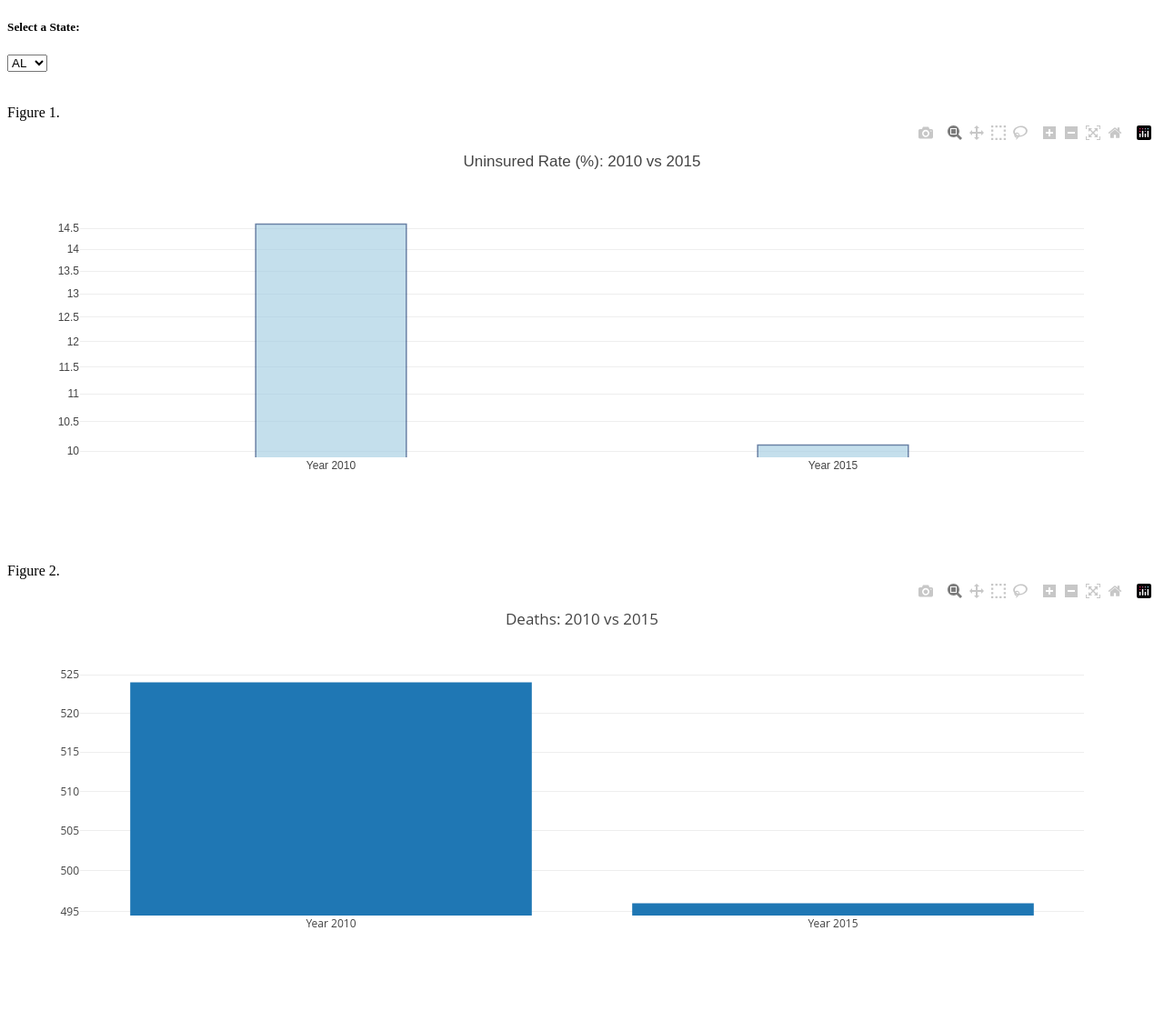
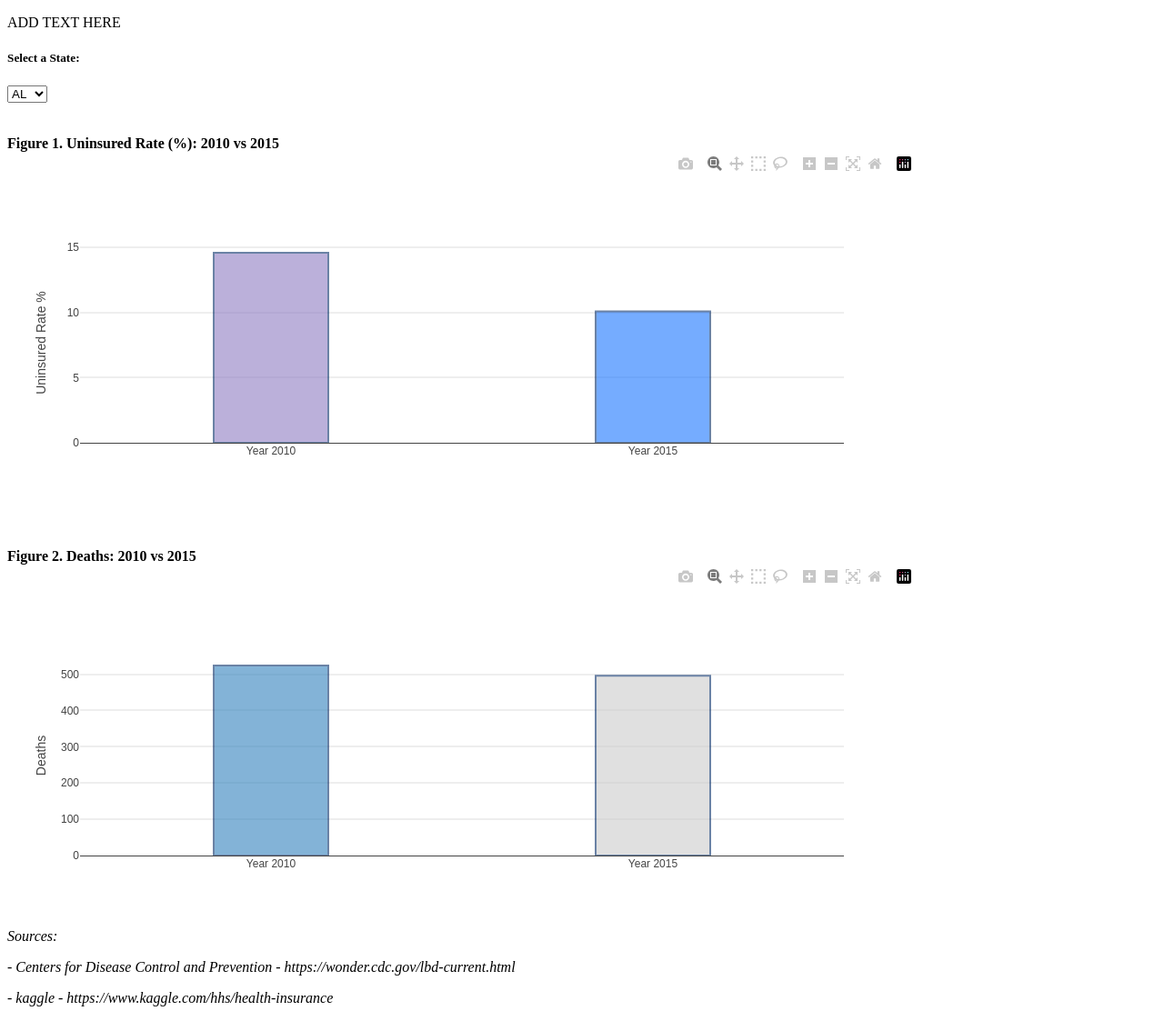
Before and after one commit to Sanjaye22/CU-BootCampProject-Two, a Flask app: template Templates/index.html in a window 1280 px wide. Shown: the part 914-2037 px from the top of the page at 91% size. Before the commit the page ends 1934 px from the top, so only its background shows below. Run offline with Flask 2, Linux system fonts and the light colour scheme; the template is opened without the code that fills it, so the values that code supplies are empty; some libraries are stand-ins or nearby versions.

Commit message:
update js

```diff
--- a/Static/css/style.css
+++ b/Static/css/style.css
@@ -1,4 +1,4 @@
-.info {
+/* .info {
     padding: 6px 8px;
     font: 14px/16px Arial, Helvetica, sans-serif;
     background: white;
@@ -21,10 +21,20 @@
     float: left;
     margin-right: 8px;
     opacity: 0.7;
-  }
+  } */
 
 
 /* set map, body, and html to 100% of the screen size */
 #map {
   height: 800px;
 }
+
+.fig {
+  text-align: left;
+  color: black;
+  font-weight: bold;
+}
+
+.source {
+  font-style: italic;
+}
--- a/Static/js/chart.js
+++ b/Static/js/chart.js
@@ -8,7 +8,7 @@ function buildBar (sample) {
           stateData[key] = value[sample]
           }
       }
-     //Bar Chart
+     //Bar Chart - Uninsured rate
       var trace = {
         x: ["Year 2010", "Year 2015"],
         y: [stateData.Uninsured_Rate_2010, stateData.Uninsured_Rate_2015],
@@ -16,11 +16,11 @@ function buildBar (sample) {
         textposition: 'auto',
         width: [0.3, 0.3],
         marker: {
-          color: 'rgb(158,202,225)',
+          color: ['rgb(142,124,195)', 'rgb(26, 118, 255)'],
           opacity: 0.6,
           line: {
             color: 'rgb(8,48,107)',
-            width: 1.5
+            width: 2
           }
         }
       };
@@ -28,11 +28,22 @@ function buildBar (sample) {
       var data = [trace];
 
       var layout = {
-        title: "Uninsured Rate (%): 2010 vs 2015",
-        yaxis: {type:"log"},
+        // title: "Uninsured Rate (%): 2010 vs 2015",
+        yaxis: {
+          zeroline: true,
+          gridwidth: 2,
+          title: "Uninsured Rate %",
+          titlefront: {
+            size: 16,
+            color: 'rgb(107, 107, 107)'
+          }
+        },
+        bargap :2,
         font: {
           family: "Releway, sans-serif"
-        }
+        },
+        width: 1000,
+        height: 400
       };
 
       Plotly.newPlot("bar", data, layout);
@@ -56,14 +67,38 @@ function buildBar1(sample) {
       var trace = {
         x: ["Year 2010", "Year 2015"],
         y: [stateData.Deaths_2010, stateData.Deaths_2015],
-        type: "bar"
+        type: "bar",
+        textposition: 'auto',
+        width: [0.3, 0.3],
+        marker: {
+          color: ['rgb(49,130,189)', 'rgb(204,204,204)'],
+          opacity: 0.6,
+          line: {
+            color: 'rgb(8,48,107)',
+            width: 2
+          }
+        }
       };
 
       var data = [trace];
 
       var layout = {
-        title: "Deaths: 2010 vs 2015",
-        yaxis: {type:"log"}
+        // title: "Deaths: 2010 vs 2015",
+        yaxis: {
+          zeroline: true,
+          gridwidth: 2,
+          title: "Deaths",
+          titlefront: {
+            size: 16,
+            color: 'rgba(245,246,249,1)'
+          }
+        },
+        bargap :2,
+        font: {
+          family: "Releway, sans-serif"
+        },
+        width: 1000,
+        height: 400
       };
 
       Plotly.newPlot("bar1", data, layout);
--- a/Templates/index.html
+++ b/Templates/index.html
@@ -23,7 +23,8 @@
         <!-- The div that holds our map -->
         <div id="map"></div>
 
-        <div class="row">
+         <div class="row">
+             <p>ADD TEXT HERE</p>
             <div class="col-md-2">
                 <div class="dropdown-state">
                     <h5>Select a State:</h5>
@@ -32,18 +33,23 @@
                 </div>
             </div>
             <br></br>
-            <div class="col-md-5">
-            <div class="fig-1">Figure 1.</div>
+            <div class="col-md-12">
+            <div class="fig">Figure 1. Uninsured Rate (%): 2010 vs 2015</div>
                 <div id="bar"></div>
 
             <br></br>
-            <div class="fig-1">Figure 2.</div>
+            <div class="fig">Figure 2. Deaths: 2010 vs 2015</div>
                 <div id="bar"></div>
             </div>
 
             <div class="col-md-5">
                 <div id="bar1"></div>
             </div>
+        </div>
+
+        <div class="source">Sources:
+            <p> - Centers for Disease Control and Prevention - https://wonder.cdc.gov/lbd-current.html</p>
+            <p> - kaggle - https://www.kaggle.com/hhs/health-insurance</p>
         </div>
 
         <!-- Leaflet JavaScript -->
```
